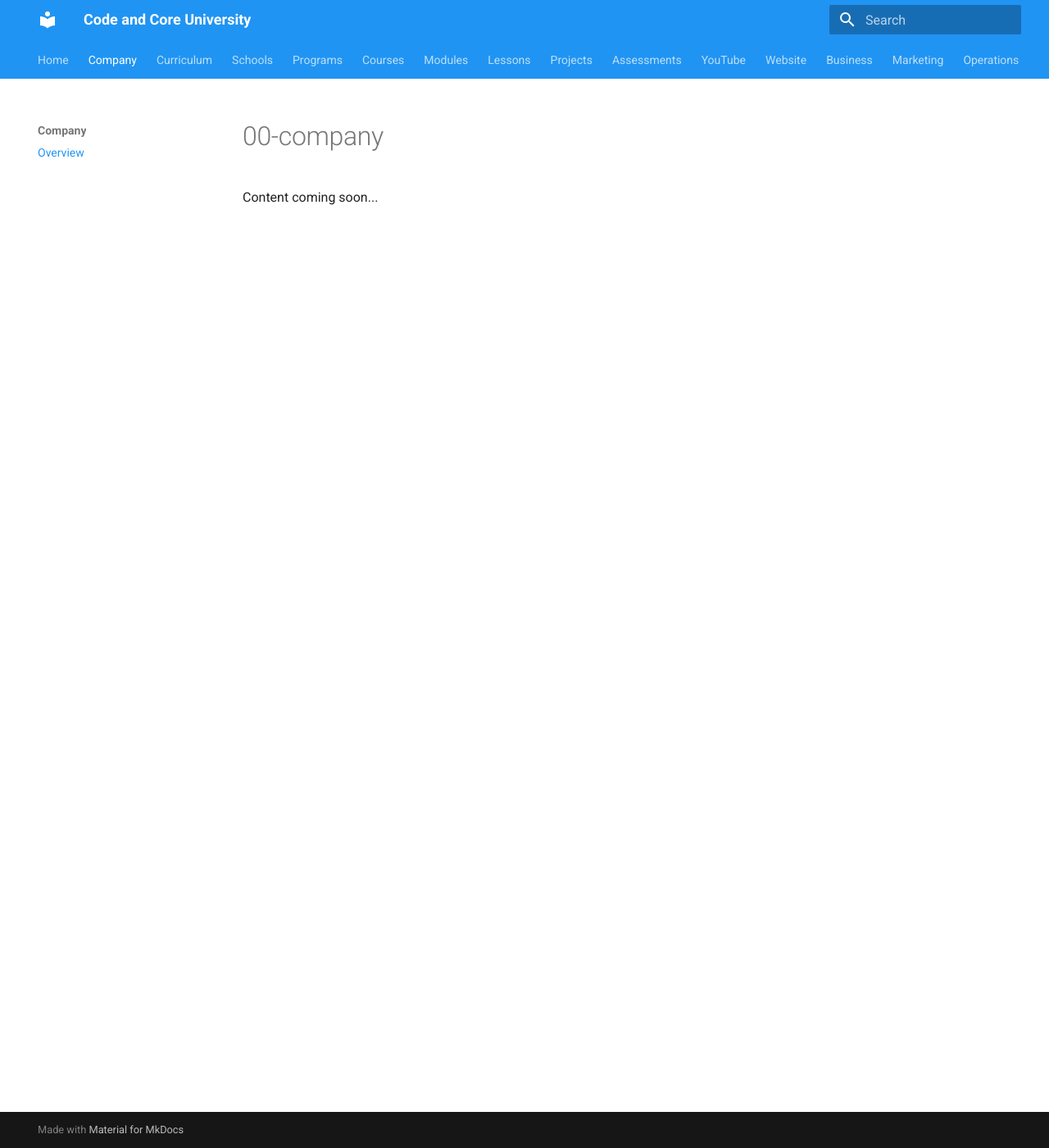
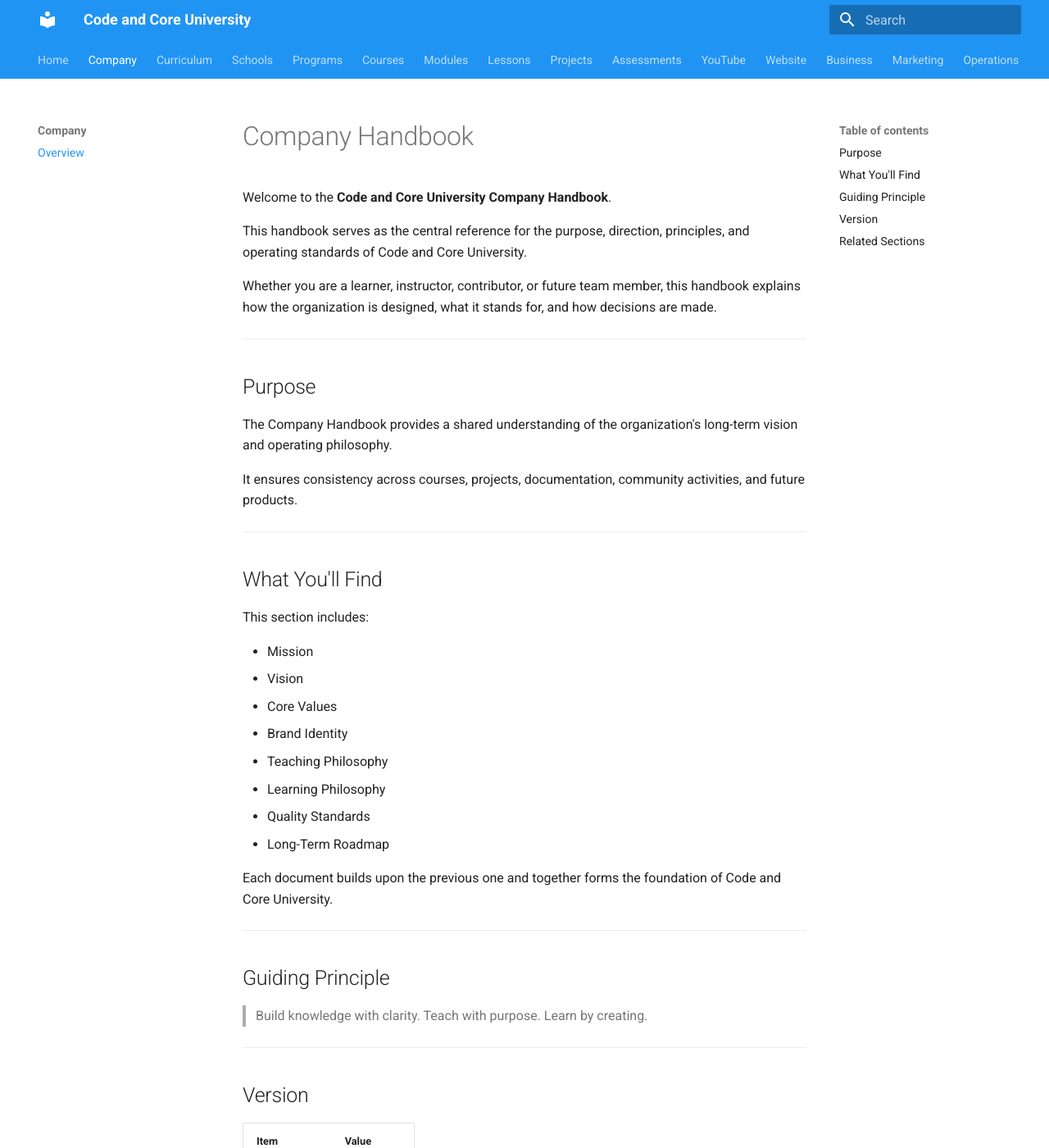
Before and after one commit to MohanGC07/code-and-core-university, an MkDocs documentation site: the page built from docs/00-company/index.md, in a window 1280 px wide and 1400 px high. Shown: the whole window at 82% size. Built offline with MkDocs 1.6.1 and Material for MkDocs 9.7.7, drawn with Linux system fonts in a browser that asks for light colours; some of the changed text lies outside the part shown.

Commit message:
Sprint 2: Add Company Handbook overview

```diff
--- a/docs/00-company/index.md
+++ b/docs/00-company/index.md
@@ -1,3 +1,61 @@
-# 00-company
+# Company Handbook
 
-Content coming soon...
+Welcome to the **Code and Core University Company Handbook**.
+
+This handbook serves as the central reference for the purpose, direction, principles, and operating standards of Code and Core University.
+
+Whether you are a learner, instructor, contributor, or future team member, this handbook explains how the organization is designed, what it stands for, and how decisions are made.
+
+---
+
+## Purpose
+
+The Company Handbook provides a shared understanding of the organization's long-term vision and operating philosophy.
+
+It ensures consistency across courses, projects, documentation, community activities, and future products.
+
+---
+
+## What You'll Find
+
+This section includes:
+
+- Mission
+- Vision
+- Core Values
+- Brand Identity
+- Teaching Philosophy
+- Learning Philosophy
+- Quality Standards
+- Long-Term Roadmap
+
+Each document builds upon the previous one and together forms the foundation of Code and Core University.
+
+---
+
+## Guiding Principle
+
+> Build knowledge with clarity. Teach with purpose. Learn by creating.
+
+---
+
+## Version
+
+| Item | Value |
+| --- | --- |
+| Version | 1.0.0 |
+| Status | Active |
+| Owner | Mohan G.C. |
+| Last Updated | July 2026 |
+
+---
+
+## Related Sections
+
+- Curriculum
+- Schools
+- Programs
+- Courses
+- Operations
+
+These sections expand on the educational and operational framework introduced in this handbook.
```
